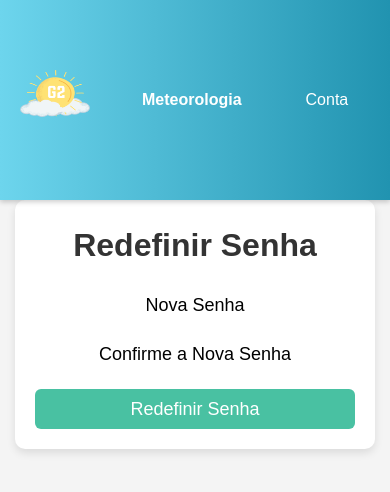
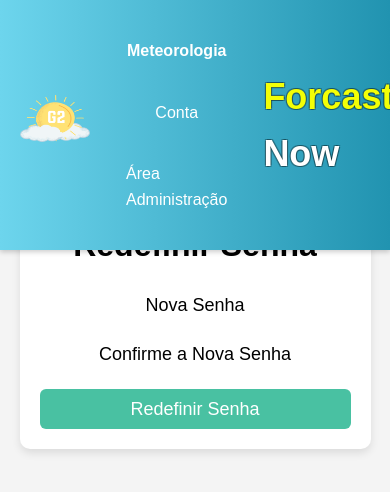
Before and after one commit to 10Lima/Weather-website, a Django app: page /reset/1/1/ in a window 390 px wide. Shown: the top 492 px of the page. Run offline with Django 5.2, Linux system fonts and the light colour scheme; a user stored in the database is signed in; parts of the project's set-up code (start-up, migrations or seed data) failed here and were passed over; some libraries are stand-ins or nearby versions.

Commit message:
responsivo

```diff
--- a/G2app/static/G2app/style.css
+++ b/G2app/static/G2app/style.css
@@ -98,8 +98,9 @@
 /* Container para formulário de pesquisa e mapa */
 .content-container {
   display: flex;
-  justify-content: space-between;
-  align-items: flex-start;
+  flex-direction: column;
+  justify-content: center;
+  align-items: center;
   margin: 100px auto;
   padding: 2em;
   max-width: 1200px;
@@ -110,7 +111,8 @@
   background-color: white;
   padding: 2em;
   border-radius: 10px;
-  width: 45%;
+  width: 100%;
+  max-width: 500px;
   box-shadow: -8px 0 15px -5px rgba(0, 0, 0, 0.1);
   text-align: left;
 }
@@ -167,8 +169,9 @@
 
 /* Estilização do mapa */
 .weather-map {
-  width: 50%;
+  width: 100%;
   text-align: center;
+  margin-top: 20px;
 }
 
 .weather-map h2 {
@@ -178,6 +181,7 @@
 
 .weather-map img {
   width: 70%;
+  max-width: 600px;
   border-radius: 10px;
   box-shadow: 0 4px 8px rgba(0, 0, 0, 0.1);
 }
@@ -188,7 +192,8 @@
   color: white;
   border-radius: 10px;
   padding: 20px;
-  width: 300px;
+  width: 90%;
+  max-width: 300px;
   margin: 20px auto;
   box-shadow: 0 4px 8px rgba(0, 0, 0, 0.1);
 }
@@ -223,26 +228,19 @@
 }
 
 /* Caixas de login e signup */
-.signup-box {
-  width: 360px;
-  height: 620px;
+.signup-box,
+.login-box,
+.reset-box,
+.message-box {
+  width: 90%;
+  max-width: 360px;
   margin: auto;
   background-color: white;
   border-radius: 10px;
   margin-top: 200px;
   box-shadow: 0 4px 8px rgba(0, 0, 0, 0.1);
   padding: 20px;
-}
-
-.login-box {
-  width: 360px;
-  height: 320px;
-  margin: auto;
-  border-radius: 10px;
-  background-color: white;
-  margin-top: 200px;
-  box-shadow: 0 4px 8px rgba(0, 0, 0, 0.1);
-  padding: 20px;
+  text-align: center;
 }
 
 form {
@@ -308,7 +306,7 @@
 }
 
 .container {
-  max-width: 1000px;
+  max-width: 90%;
   margin: auto;
   padding-top: 120px;
   background-color: #f4f4f4;
@@ -339,7 +337,7 @@
 
 .weather-forecast,
 .weather-history {
-  max-width: 800px;
+  max-width: 100%;
   margin: 20px auto;
   background: #ffffff;
   padding: 20px;
@@ -412,40 +410,8 @@
   border-radius: 5px;
 }
 
-.reset-box {
-  width: 360px;
-  margin: auto;
-  border-radius: 10px;
-  background-color: white;
-  margin-top: 200px;
-  box-shadow: 0 4px 8px rgba(0, 0, 0, 0.1);
-  padding: 20px;
-  text-align: center;
-}
-
-.reset-box h1 {
-  color: #333;
-  margin-bottom: 20px;
-}
-
-.message-box {
-  width: 360px;
-  margin: auto;
-  border-radius: 10px;
-  background-color: white;
-  margin-top: 200px;
-  box-shadow: 0 4px 8px rgba(0, 0, 0, 0.1);
-  padding: 20px;
-  text-align: center;
-}
-
-.message-box h1 {
-  color: #333;
-  margin-bottom: 20px;
-}
-
 .admin-view {
-  max-width: 1000px;
+  max-width: 90%;
   margin: 100px auto;
   background: white;
   padding: 20px;
@@ -528,6 +494,7 @@
   padding: 20px;
   box-shadow: 2px 0 10px rgba(0, 0, 0, 0.1);
   border-radius: 10px;
+  margin-top: 20px;
 }
 
 .alert-selection h4 {
@@ -644,3 +611,41 @@
 .alert .close-btn:hover {
   color: #000;
 }
+
+/* Media Queries */
+@media (min-width: 768px) {
+  .content-container {
+    flex-direction: row;
+  }
+
+  .weather-form, .weather-map {
+    width: 45%;
+  }
+
+  .signup-box, .login-box, .reset-box, .message-box {
+    width: 360px;
+  }
+}
+
+@media (max-width: 767px) {
+  .nome h1 {
+    margin-left: 20px;
+    font-size: 36px;
+  }
+
+  .navbar {
+    flex-direction: column;
+  }
+
+  .navbar a {
+    margin: 10px 0;
+  }
+
+  .alert-selection {
+    width: 100%;
+    margin-top: 10px;
+  }
+  .weather-map img {
+    width: 100%;
+  }
+}
--- a/G2app/views.py
+++ b/G2app/views.py
@@ -237,13 +237,13 @@
         if drought_probability > 70:
             alerts.append(f'Probabilidade de seca: {drought_probability:.2f}%')
 
-        if hail_probability > 50:
+        if hail_probability > 70:
             alerts.append(f'Probabilidade de queda de granizo: {hail_probability:.2f}%')
 
         if snow_probability > 50 and temp < 0:
             alerts.append(f'Probabilidade de nevasca: {snow_probability:.2f}%')
 
-        if fog_probability > 50:
+        if fog_probability > 60:
             alerts.append(f'Probabilidade de neblina: {fog_probability:.2f}%')
 
         if heat_wave_probability > 75:
--- a/meteorologia/settings.py
+++ b/meteorologia/settings.py
@@ -80,6 +80,7 @@
 
 WSGI_APPLICATION = 'meteorologia.wsgi.application'
 
+GOOGLE_MAPS_API_KEY = 'AIzaSyANVnlD8qgnSzhL7UWTSmBPlaisCb37K-c'
 
 # Database
 # https://docs.djangoproject.com/en/5.0/ref/settings/#databases
```
Also changed, not shown: G2app/templates/G2app/index.html (+3 -6 lines), db.sqlite3.
